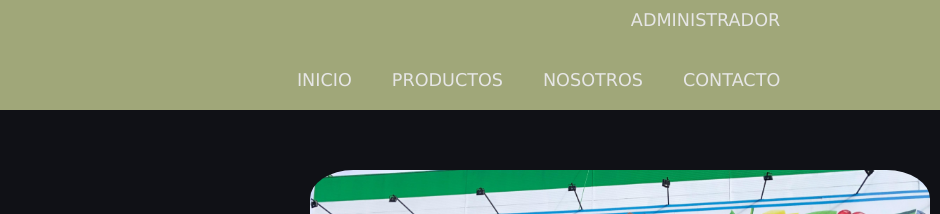
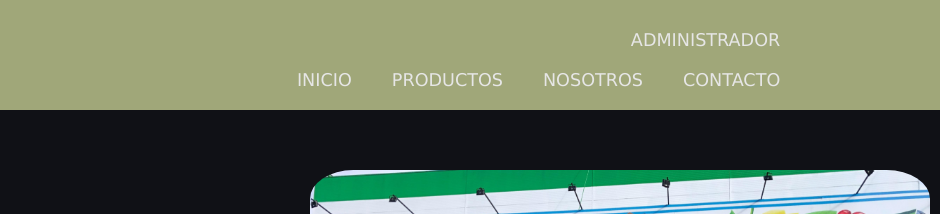
Before and after one commit to batymza/Mi-primera-web, a plain HTML site: page index.html in a window 1280 px wide. Shown: the top 214 px of the page, 340-1280 px from the left. Drawn offline with Linux system fonts and the light colour scheme.

Commit message:
Update index.html

```diff
--- a/index.html
+++ b/index.html
@@ -19,9 +19,9 @@
             </div>
             <input type="checkbox" id="menu">
             <label for="menu"><img src="images/menu.png" alt="" class="menu-icono"></label>
-            <div>
+            <div class="navbar">
                 <a href="ADMIN/admin.html" id="admin">Administrador</a>
-                <nav class="navbar">
+                <nav>
                     <ul>
                         <li><a href="index.html">Inicio</a></li>
                         <li><a href="productos.html">Productos</a></li>
```
